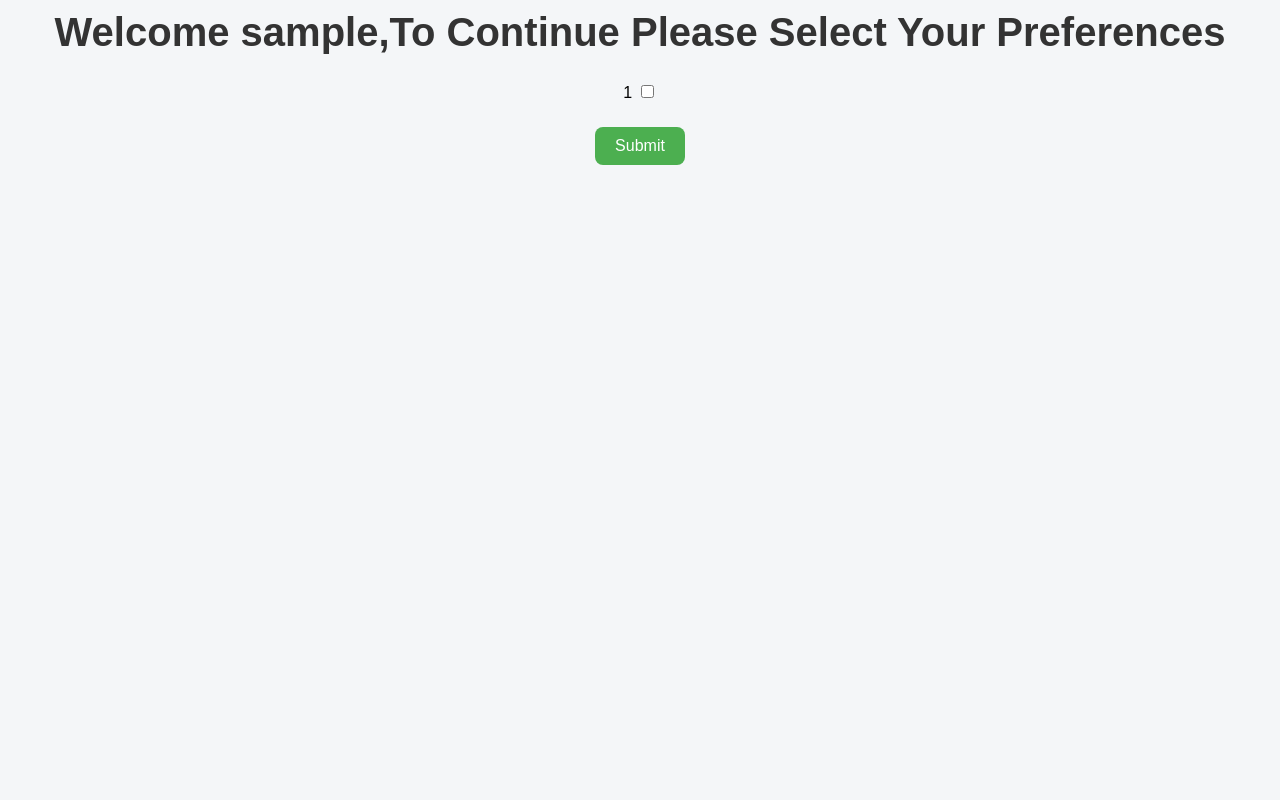
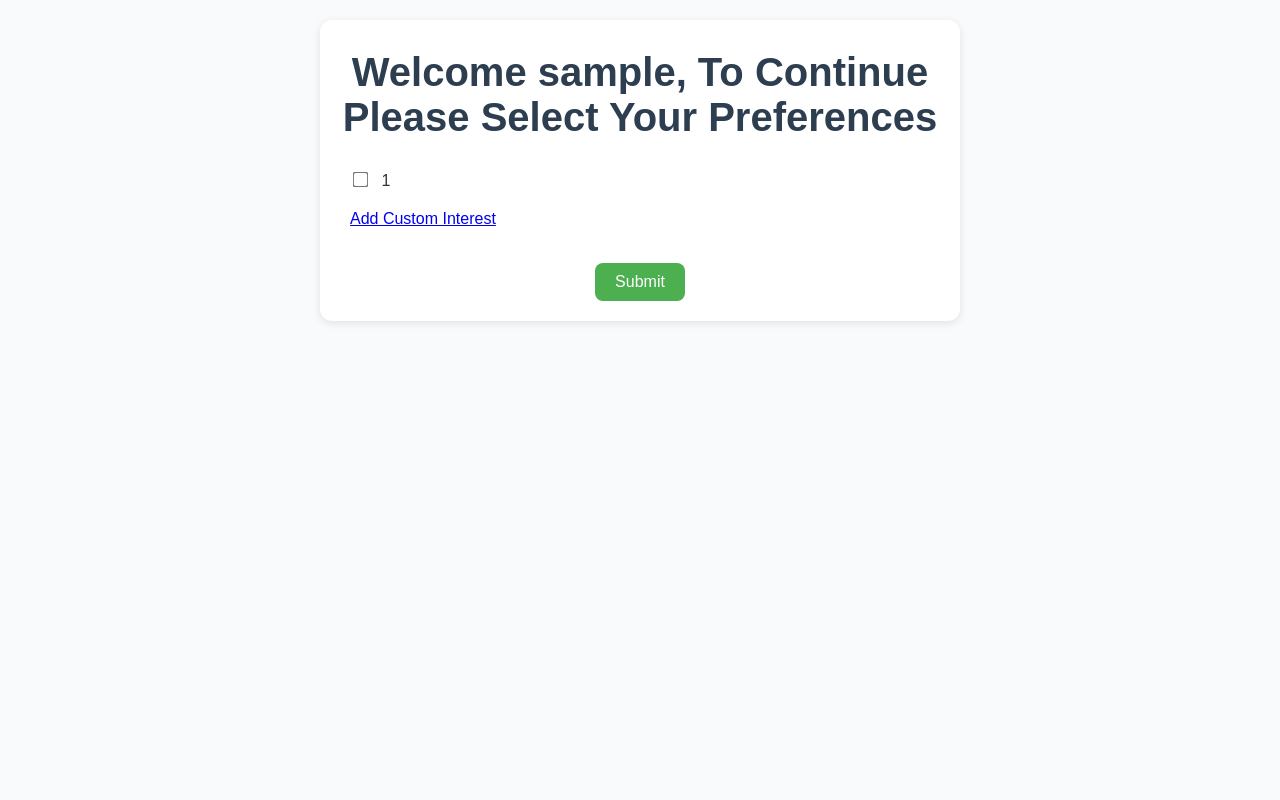
Before and after one commit to hyoond/Recruit_Mi, a Flask app: template templates/preferences.html in a window 1280 px wide. Run offline with Flask 3, Linux system fonts and the light colour scheme; the template is opened without the code that fills it: most values are stand-ins (such as "Sample title", 1, 10 or a date in 2020).

Commit message:
Latest version

```diff
--- a/app.py
+++ b/app.py
@@ -37,14 +37,15 @@ def preferences():
     if request.method == "POST":
         global selected
         selected = request.form.getlist("preferences")
+        selected_str = ",".join(selected)
         cursor.execute ('''CREATE TABLE IF NOT EXISTS user(
                         username TEXT,
                         contact_num TEXT,
                         preferences TEXT)
                         ''')
         cursor.execute (''' INSERT INTO user(username, contact_num, preferences)
-                       VALUES (?,?,?)''',(username,contact_num,selected) )
-        cursor.commit()
+                       VALUES (?,?,?)''',(username,contact_num,selected_str))
+        conn.commit()
 
         return redirect(url_for("interested"))
 
@@ -52,10 +53,22 @@ def preferences():
 
 @app.route('/interested', methods=["GET","POST"])
 def interested():
+    conn = sqlite3.connect('database.db')
+    cursor = conn.cursor()
     cursor.execute ('''SELECT * FROM user
                     WHERE preferences = ?
                     ''', (selected))
-    return render_template(interested.html)
+    people = cursor.fetchall()
+    return render_template("interested.html", people = people)
+
+@app.route('/custom', methods =(["POST","GET"]))
+def custom():
+    custom_interest = request.form["custom_interest"]
+    conn = sqlite3.connect('database.db')
+    cursor = conn.cursor()
+    cursor.execute ('INSERT INTO preferences(type) VALUES(?)',(custom_interest))
+    conn.commit()
+    return render_template("custom.html")
 
 if __name__ == '__main__':
     app.run(debug=True)
--- a/static/style.css
+++ b/static/style.css
@@ -59,3 +59,12 @@ button:hover {
 table,td, tr,th {
     text-align: center;
 }
+
+form {
+            background: #fff;
+            padding: 20px;
+            max-width: 600px;
+            margin: 0 auto;
+            border-radius: 12px;
+            box-shadow: 0 2px 8px rgba(0,0,0,0.1);
+        }
--- a/templates/preferences.html
+++ b/templates/preferences.html
@@ -2,15 +2,75 @@
 <head>
     <title>Select Your Preferences</title>
     <link rel="stylesheet" type="text/css" href="{{ url_for('static', filename='style.css') }}">
+    <style>
+        body {
+            font-family: Arial, sans-serif;
+            background: #f9fafb;
+            color: #333;
+            text-align: center;
+            margin: 0;
+            padding: 20px;
+        }
+
+        h1 {
+            color: #2c3e50;
+            margin-bottom: 20px;
+        }
+
+        form {
+            background: #fff;
+            padding: 20px;
+            max-width: 600px;
+            margin: 0 auto;
+            border-radius: 12px;
+            box-shadow: 0 2px 8px rgba(0,0,0,0.1);
+        }
+
+        table {
+            width: 100%;
+            margin: 10px 0;
+            border-collapse: collapse;
+        }
+
+        td {
+            padding: 10px;
+            text-align: left;
+        }
+
+        input[type="checkbox"] {
+            margin-right: 10px;
+            transform: scale(1.2);
+        }
+
+        input[type="text"] {
+            width: 95%;
+            padding: 8px;
+            border: 1px solid #ccc;
+            border-radius: 6px;
+            font-size: 14px;
+        }
+
+    </style>
 </head>
 <body>
     <form action="/preferences" method="POST">
-        <h1>Welcome {{ username }},To Continue Please Select Your Preferences</h1>
+        <h1>Welcome {{ username }}, To Continue Please Select Your Preferences</h1>
+
+        <table>
             {% for i in preferences %}
-        <table>
-            <td><tr> {{ i[0] }} </tr><tr><input type="checkbox" value="{{ i[0] }}" ></tr></td>
+            <tr>
+                <td>
+                    <input type="checkbox" name="preferences" value="{{ i[0] }}"> {{ i[0] }}
+                </td>
+            </tr>
+            {% endfor %}
+            <tr>
+                <td>
+                   <a href="{{ url_for('custom') }}">Add Custom Interest</a>
+                </td>
+            </tr>
         </table>
-         {% endfor %}
+
         <button type="submit">Submit</button>
     </form>
 </body>
```
Also changed, not shown: template/homepage.html (deleted, +0 -18 lines), templates/custom.html (added, +13 -0 lines), templates/interested.html (+80 -2 lines), database.db. Lines whose indentation alone changed are shown as unchanged.
